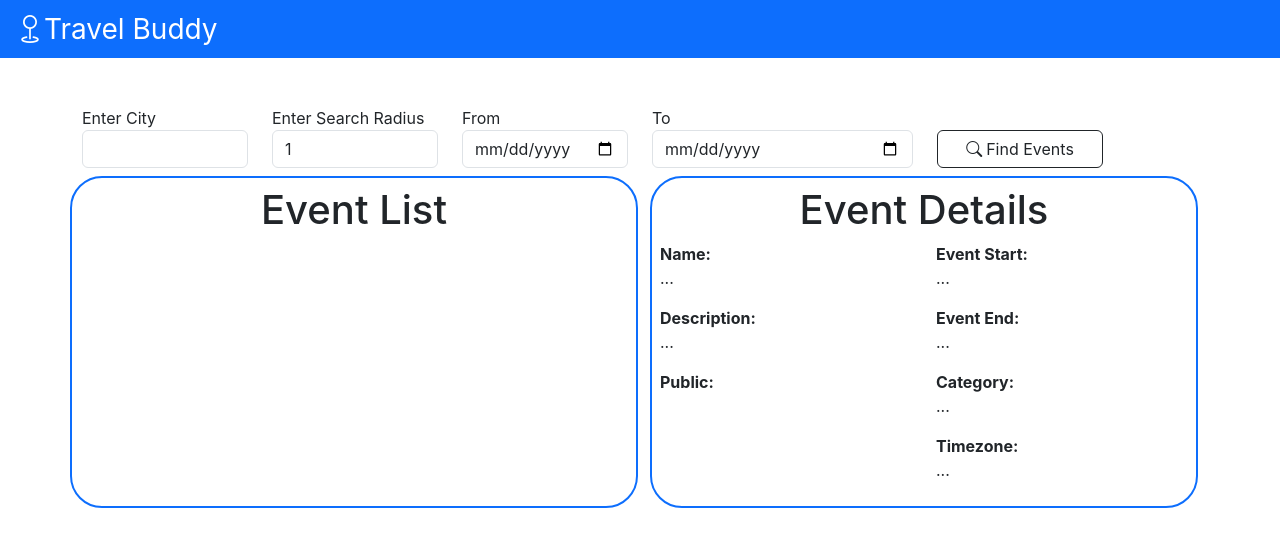
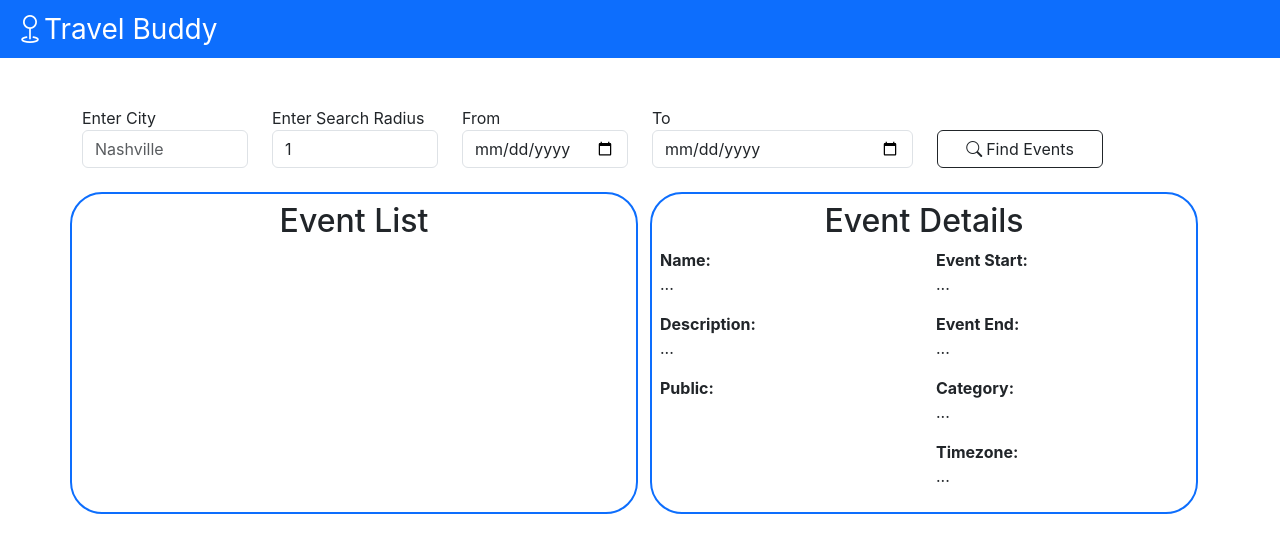
Before and after one commit to robsmithw/travel-buddy, a React (Create React App) app in the folder frontend/: page / in a window 1280 px wide. Shown: the top 552 px of the page. Built offline with nearby package versions, Linux system fonts and the light colour scheme.

Commit message:
FINAL STYLES

```diff
--- a/frontend/src/Component/EventDetails/EventDetails.tsx
+++ b/frontend/src/Component/EventDetails/EventDetails.tsx
@@ -4,9 +4,9 @@ import { eventModel } from "../../Models/eventModel";
 function EventDetails(props: { EventDetails: eventModel }) {
   return (
     //<div className="col border border-primary p-2 mt-2 rounded-5 border-2">
-    <div className="border border-primary p-2 mt-2 rounded-5 border-2">
+    <div className="border border-primary p-2 mt-4 rounded-5 border-2 ">
       <div className="eventDetails">
-        <h1 className= "text-center"> Event Details</h1>
+        <h2 className= "text-center"> Event Details</h2>
 
         <div className="row">
           <div className="col">
--- a/frontend/src/Component/EventList/EventList.tsx
+++ b/frontend/src/Component/EventList/EventList.tsx
@@ -56,11 +56,12 @@ function EventList(props: EventListProps) {
   }
 
   return (
+    // <div className="border border-primary p-2 mt-2 rounded-5 border-2">
     <Fragment>
       <div className="row">
-        <div className="col border border-primary p-2 mt-2 rounded-5 border-2">
+        <div className="col border border-primary p-2 mt-4 rounded-5 border-2 mx-7">
           <div className="eventList">
-            <h1 className="text-center">Event List</h1>
+            <h2 className="text-center">Event List</h2>
             {eventCheckList.map((x) => (
               <div className="form-check">
                 <input
--- a/frontend/src/Component/Events/FindEvents.tsx
+++ b/frontend/src/Component/Events/FindEvents.tsx
@@ -21,15 +21,17 @@ function FindEvents() {
       })
       .catch((e) => console.log(e));
   };
-
+// <div className="border border-primary p-2 mt-2 rounded-5 border-2">
   return (
     <>
+
       <div className="row">
         <div className="col-2">
-          <label className="me-1">Enter City</label>
+          <label className="me-1 ">Enter City</label>
           <input
             className="form-control"
             type="text"
+            placeholder="Nashville"
             onChange={(e) => setLocation(e.target.value)}
           ></input>
         </div>
```
